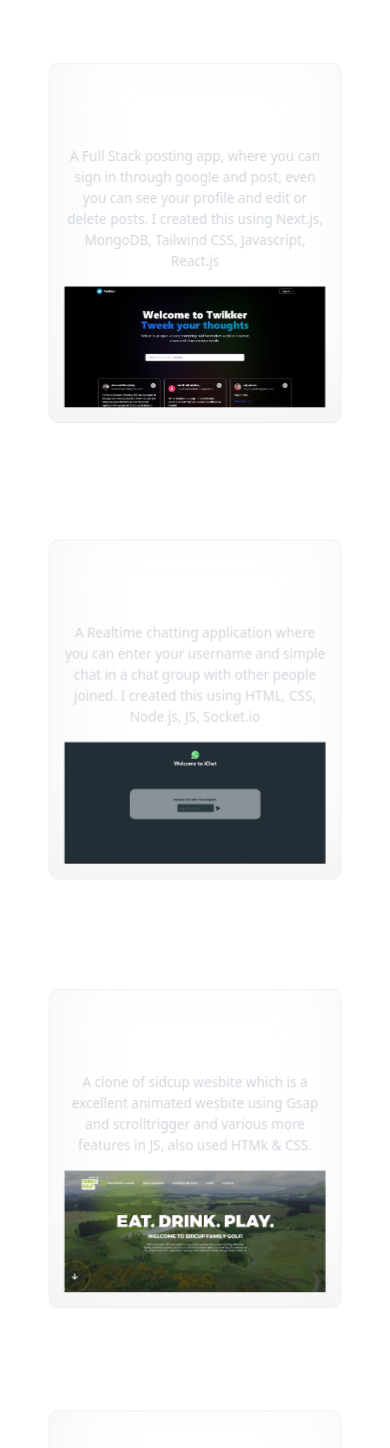
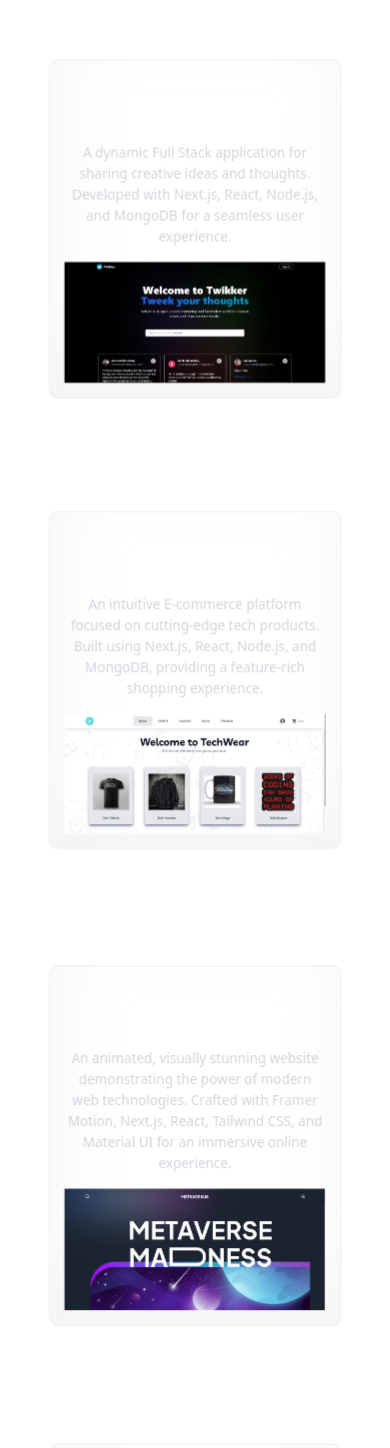
Before and after one commit to devanshbhardwajdb/My-Portfolio, a Next.js app: page / in a window 390 px wide. Shown: the part 4280-5728 px from the top of the page. Built offline with nearby package versions, Linux system fonts and the light colour scheme.

Commit message:
linksfix

```diff
--- a/app/experience/page.jsx
+++ b/app/experience/page.jsx
@@ -29,7 +29,7 @@
           whileInView="show"
           viewport={{ once: false, amount: 0.25 }} className=' project-class glassmorphism hover:scale-[0.8] duration-500 flex flex-col items-center  scale-75 hover:shadow-xl smooth glass_card'>
           <h1 className=' font-bold text-[2vw] max-lg:text-[5vw] text-center  lg:px-10 pt-10'>Internship</h1>
-          <p className='desc text-center  lg:px-20' >1 Month Internship at Cross Atlantic pvt. ltd. </p>
+          <p className='desc text-center  lg:px-20' >3 Months Internship at Cross Atlantic pvt. ltd. </p>
 
           <img alt="exp" src={"/assets/images/ca.png"} width={200} height={200} className=' lg:p-10 max-lg:pt-5 rounded-full object-cover' />
 
--- a/app/hero/page.jsx
+++ b/app/hero/page.jsx
@@ -21,7 +21,7 @@
                     <div className='text-4xl font-extrabold text-white max-lg:text-center  '> <span>Full</span> <span> Stack</span> <span> Web </span> <span>Developer</span></div>
                 </motion.h1>
                 <motion.div className="flex gap-x-20 justify-start mt-10 mb-20 max-md:flex-col max-md:gap-5 max-xl:items-center max-xl:justify-center font-livvic">
-                    <Link href="https://drive.google.com/file/d/1D3lxuBnNMcveiY9Ec5neirUAXVXoEJ0a/view?usp=sharing" target="_blank">
+                    <Link href="https://drive.google.com/file/d/11j5TmCe5jBHtPfSiucYqL95IMEKH3KeL/view?usp=sharing" target="_blank">
                         <button className=" bg-[#895EF6] text-white rounded-full w-60 px-5 h-16 hover:shadow-glow hover:scale-[1.15] duration-500 hover:bg-[#57ebff] hover:text-black  text-xl">
                             Download CV
                         </button>
--- a/app/projects/page.jsx
+++ b/app/projects/page.jsx
@@ -1,6 +1,7 @@
 "use client"
 import React from 'react'
 import { motion } from "framer-motion";
+import Link from 'next/link';
 import { fadeIn, fadeIn2, slideIn, slideIn2, staggerContainer, textVariant, textVariant1 } from "@/utils/motion";
 
 const Projects = () => {
@@ -13,17 +14,42 @@
           viewport={{ once: true, amount: 0.25 }} className='heading hover:text-[#57ebff] duration-[0.7s]'>PROJECTS</motion.h1>
       </div>
       <section className='flex flex-row flex-wrap max-md:flex-col items-start justify-center w-full h-auto relative '>
+        <Link href={"https://posting-full-stack.netlify.app/"} target='_blank'><motion.div variants={slideIn2('left', "tween", 0, 0.5)}
+          initial="hidden"
+          whileInView="show"
+          viewport={{ once: true, amount: 0.25 }}
+          className=' project-class glassmorphism hover:scale-[0.8] duration-500 flex flex-col items-center  scale-75 hover:shadow-xl smooth glass_card'>
+          <h1 className=' font-bold text-[2vw] max-lg:text-[5vw] text-center  lg:px-10 pt-10'>Twikker</h1>
+          <p className='desc text-center  lg:px-20' >A dynamic Full Stack application for sharing creative ideas and thoughts. Developed with Next.js, React, Node.js, and MongoDB for a seamless user experience. </p>
+
+          <img alt="projects" src={"/assets/images/project1.png"} width={500} height={500} className=' lg:p-10 max-lg:pt-5' />
+
+        </motion.div></Link>
+        <Link href={"https://tech-wear.vercel.app/"} target='_blank'><motion.div variants={slideIn2('right', "tween", 0, 0.5)}
+          initial="hidden"
+          whileInView="show"
+          viewport={{ once: true, amount: 0.25 }} className=' project-class glassmorphism hover:scale-[0.8] duration-500 flex flex-col items-center  scale-75 hover:shadow-xl smooth glass_card '>
+          <h1 className=' font-bold text-[2vw] max-lg:text-[5vw] text-center  lg:px-10 pt-10'>Tech Wear</h1>
+          <p className='desc text-center  lg:px-20' >An intuitive E-commerce platform focused on cutting-edge tech products. Built using Next.js, React, Node.js, and MongoDB, providing a feature-rich shopping experience.</p>
+
+          <img alt="projects" src={"/assets/images/techwear.png"} width={500} height={500} className=' lg:p-10 max-lg:pt-5' />
+
+        </motion.div></Link>
+
+        <Link href={"https://dev-project-metaverse.netlify.app/"} target='_blank'>
         <motion.div variants={slideIn2('left', "tween", 0, 0.5)}
           initial="hidden"
           whileInView="show"
           viewport={{ once: true, amount: 0.25 }}
           className=' project-class glassmorphism hover:scale-[0.8] duration-500 flex flex-col items-center  scale-75 hover:shadow-xl smooth glass_card'>
-          <h1 className=' font-bold text-[2vw] max-lg:text-[5vw] text-center  lg:px-10 pt-10'>Twikker</h1>
-          <p className='desc text-center  lg:px-20' >A Full Stack posting app, where you can sign in through google and post, even you can see your profile and edit or delete posts. I created this using Next.js, MongoDB, Tailwind CSS, Javascript, React.js </p>
+          <h1 className=' font-bold text-[2vw] max-lg:text-[5vw] text-center  lg:px-10 pt-10'>Metaversus</h1>
+          <p className='desc text-center  lg:px-20' >An animated, visually stunning website demonstrating the power of modern web technologies. Crafted with Framer Motion, Next.js, React, Tailwind CSS, and Material UI for an immersive online experience.
+          </p>
 
-          <img  alt="projects"src={"/assets/images/project1.png"} width={500} height={500} className=' lg:p-10 max-lg:pt-5' />
+          <img alt="projects" src={"/assets/images/metaverse.png"} width={500} height={500} className=' lg:p-10 max-lg:pt-5' />
 
-        </motion.div>
+        </motion.div></Link>
+
         <motion.div variants={slideIn2('right', "tween", 0, 0.5)}
           initial="hidden"
           whileInView="show"
@@ -31,9 +57,10 @@
           <h1 className=' font-bold text-[2vw] max-lg:text-[5vw] text-center  lg:px-10 pt-10'>iChat App</h1>
           <p className='desc text-center  lg:px-20' >A Realtime chatting application where you can enter your username and simple chat in a chat group with other people joined. I created this using HTML, CSS, Node.js, JS, Socket.io</p>
 
-          <img  alt="projects" src={"/assets/images/iChat.png"} width={500} height={500} className=' lg:p-10 max-lg:pt-5' />
+          <img alt="projects" src={"/assets/images/iChat.png"} width={500} height={500} className=' lg:p-10 max-lg:pt-5' />
 
         </motion.div>
+        <Link href={"https://dev-animated.netlify.app/"} target='_blank'>
         <motion.div variants={slideIn2('left', "tween", 0, 0.5)}
           initial="hidden"
           whileInView="show"
@@ -41,9 +68,11 @@
           <h1 className=' font-bold text-[2vw] max-lg:text-[5vw] text-center  lg:px-10 pt-10'>Animated Website</h1>
           <p className='desc text-center  lg:px-20' >A clone of sidcup wesbite which is a excellent animated wesbite using Gsap and scrolltrigger and various more features in JS, also used HTMk & CSS. </p>
 
-          <img  alt="projects"src={"/assets/images/animated.png"} width={500} height={500} className=' lg:p-10 max-lg:pt-5' />
+          <img alt="projects" src={"/assets/images/animated.png"} width={500} height={500} className=' lg:p-10 max-lg:pt-5' />
 
-        </motion.div>
+        </motion.div></Link>
+        <Link href={"https://cross-atlantic.netlify.app/"} target='_blank'>
+
         <motion.div variants={slideIn2('right', "tween", 0, 0.5)}
           initial="hidden"
           whileInView="show"
@@ -51,13 +80,14 @@
           <h1 className=' font-bold text-[2vw] max-lg:text-[5vw] text-center  lg:px-10 pt-10'>Cross Healthcare Clone</h1>
           <p className='desc text-center  lg:px-20' >A clone of Cross Healthcare page which is of cross atlantic pvt. ltd. I created this using HTML, CSS & JS </p>
 
-          <img  alt="projects"src={"/assets/images/cross.png"} width={500} height={500} className=' lg:p-10 max-lg:pt-5' />
+          <img alt="projects" src={"/assets/images/cross.png"} width={500} height={500} className=' lg:p-10 max-lg:pt-5' />
 
-        </motion.div>
+        </motion.div></Link>
 
 
       </section>
-      <div><img  alt="projects"src={"/assets/images/asset1.png"} width={300} height={300} className='absolute z-[-1] left-[612px] top-[620px] max-2xl:hidden ' /></div>
+      <div><img alt="projects" src={"/assets/images/asset1.png"} width={300} height={300} className='absolute z-[-1] left-[612px] top-[620px] max-2xl:hidden ' /></div>
+      <div><img alt="projects" src={"/assets/images/asset1.png"} width={300} height={300} className='absolute z-[-1] left-[612px] top-[1160px] max-2xl:hidden ' /></div>
 
     </div>
   )
```
Also changed, not shown: public/assets/images/metaverse.png (added), public/assets/images/techwear.png (added).
